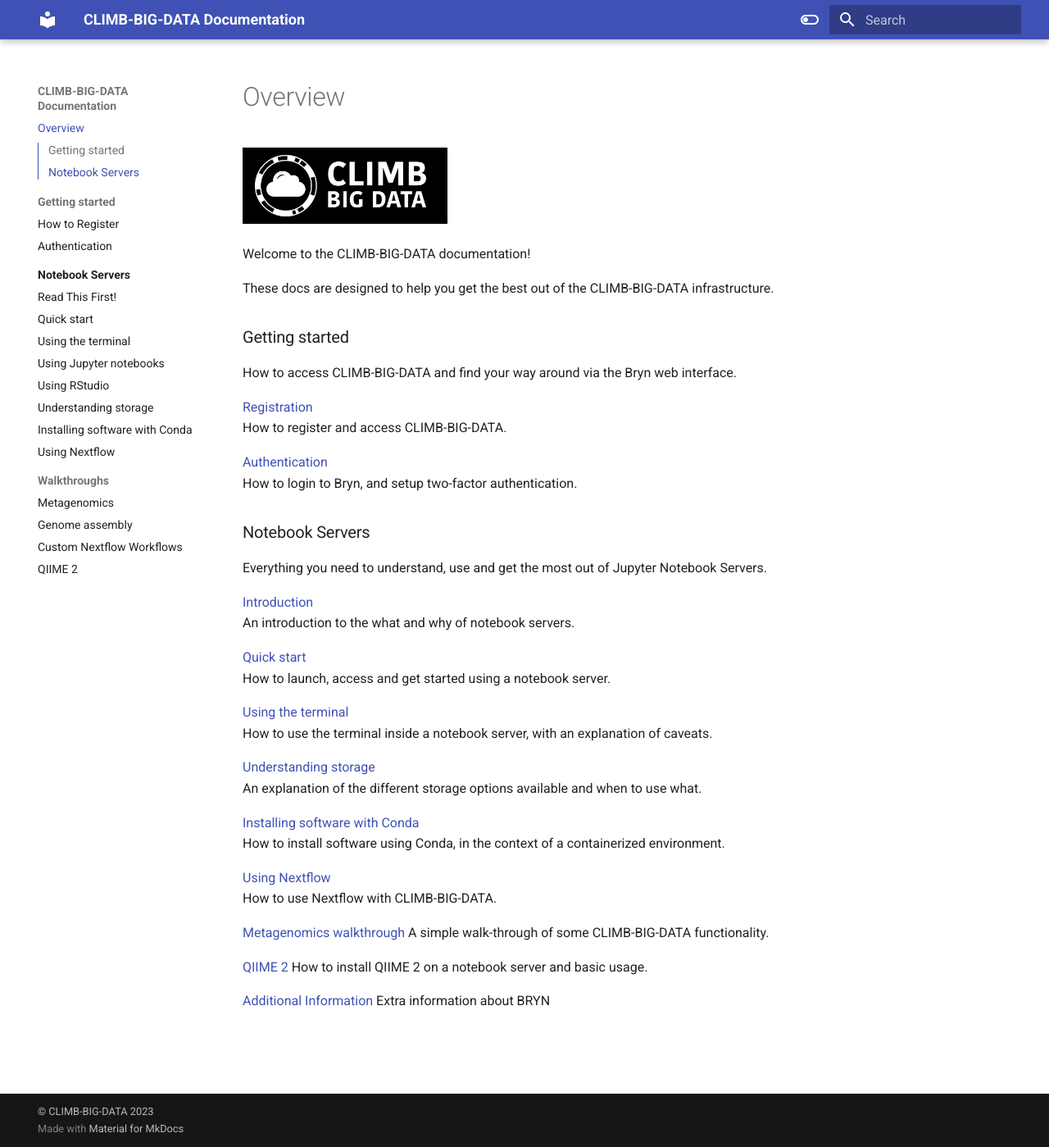
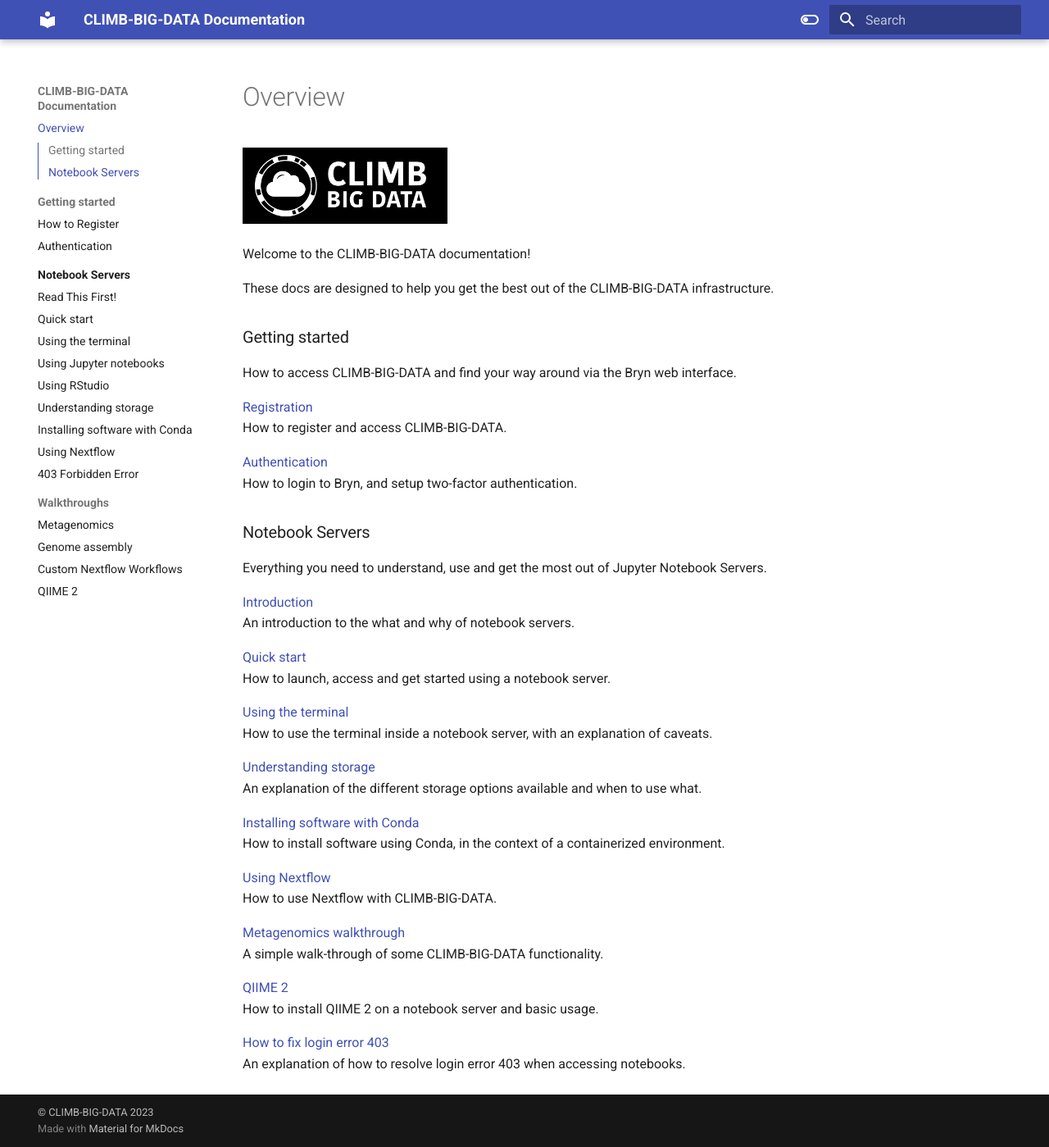
Before and after one commit to MRC-CLIMB/docs, an MkDocs documentation site: the page built from docs/index.md, in a window 1280 px wide and 1399 px high. Shown: the whole window at 82% size. Built offline with MkDocs 1.6.1 and Material for MkDocs 9.7.7, drawn with Linux system fonts in a browser that asks for light colours.

Commit message:
Add 403 forbidden page

```diff
--- a/docs/index.md
+++ b/docs/index.md
@@ -44,5 +44,5 @@ A simple walk-through of some CLIMB-BIG-DATA functionality.
 [QIIME 2](walkthroughs/qiime2.md)
 How to install QIIME 2 on a notebook server and basic usage.
 
-[Additional Information](additional-information/403ForbiddenError.md)
-Extra information about BRYN
+[How to fix login error 403](notebook-servers/403-forbidden-error.md)
+An explanation of how to resolve login error 403 when accessing notebooks.
--- a/mkdocs.yml
+++ b/mkdocs.yml
@@ -50,6 +50,7 @@ nav:
       - "Understanding storage": "storage/index.md"
       - "Installing software with Conda": "notebook-servers/installing-software-with-conda.md"
       - "Using Nextflow": "notebook-servers/using-nextflow.md"
+      - "403 Forbidden Error": "notebook-servers/403-forbidden-error.md"
   - "Walkthroughs":
       - "Metagenomics": "walkthroughs/metagenomics-tutorial.md"
       - "Genome assembly": "walkthroughs/genome-assembly/spades.md"
```
Also changed, not shown: docs/notebook-servers/403-forbidden-error.md (renamed from docs/additional-information/403ForbiddenError.md, +1 -1 lines), docs/notebook-servers/index.md (+3 -0 lines).
